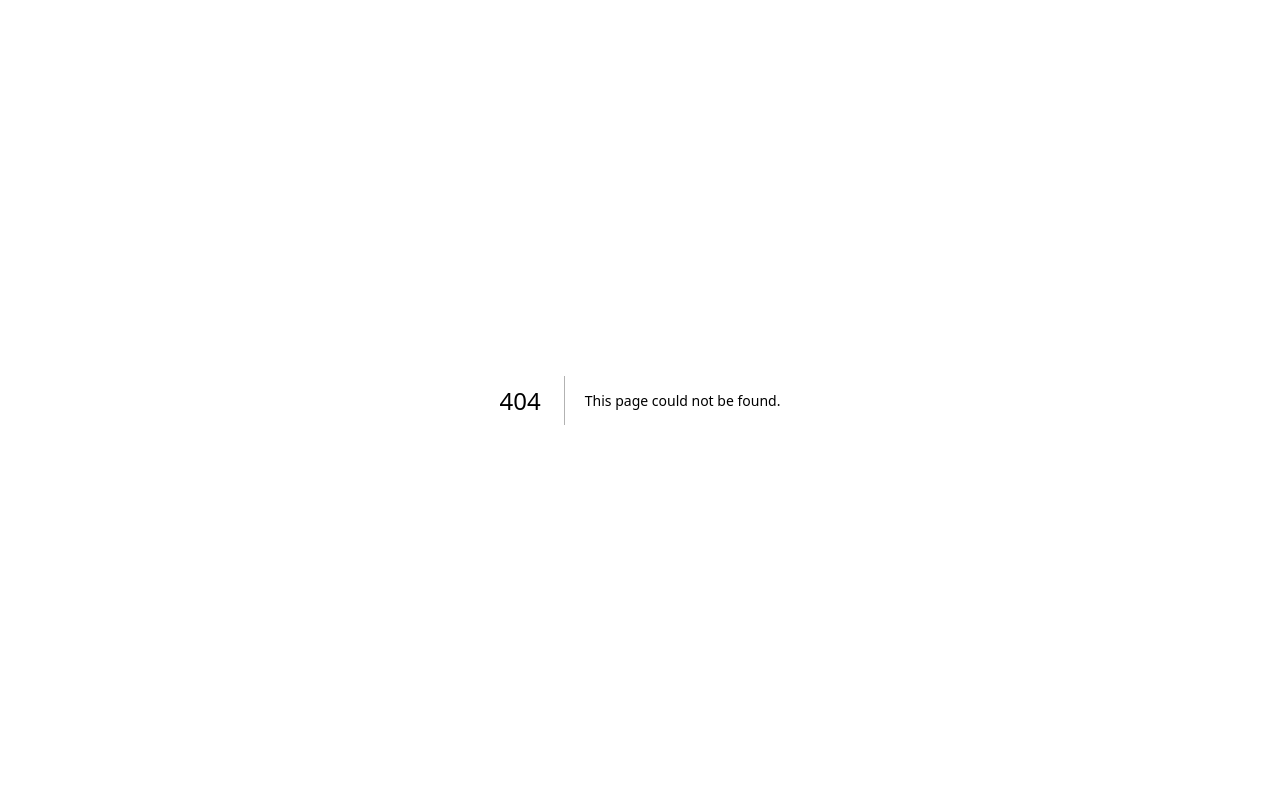
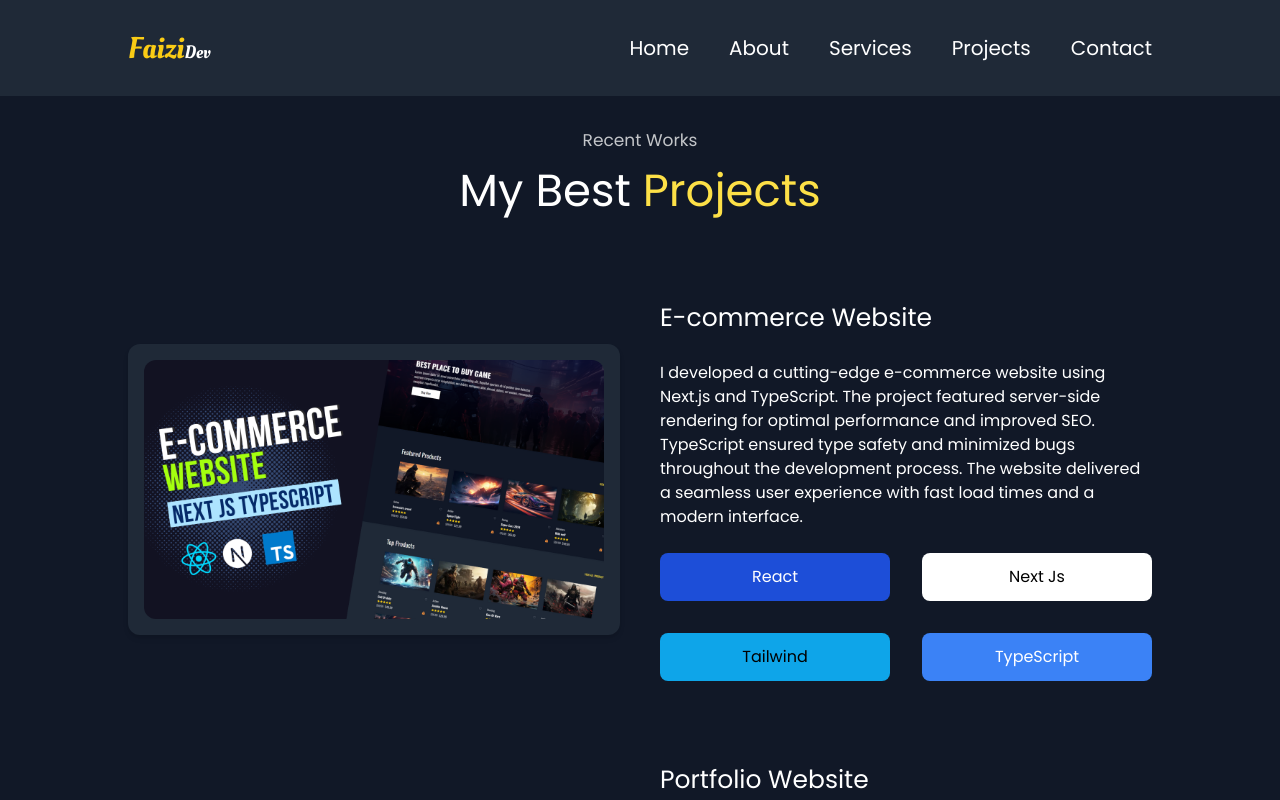
Before and after one commit to Afzalfaizi/PRODIGY_WD_05, a Next.js app: page /projects in a window 1280 px wide. Before the commit this address had no page. Shown: the top 800 px of the page. Built offline with nearby package versions, Linux system fonts and the light colour scheme.

Commit message:
Prodigy InfoTech Task

```diff
--- a/app/Helper/ProjectCard.tsx
+++ b/app/Helper/ProjectCard.tsx
@@ -7,9 +7,10 @@ interface Props {
     tech2: string;
     tech3: string;
     tech4: string;
+    decription: string;
 }
 
-const ProjectCard = ({ image, tech1, tech2, tech3, tech4, title }: Props) => {
+const ProjectCard = ({ image, tech1, tech2, tech3, tech4, title, decription }: Props) => {
     return (
         <div className=' grid w-[80%] mx-auto pt-[5rem] grid-cols-1 lg:grid-cols-2 gap-10 items-center'>
             <div className=' p-4 rounded-xl relative cursor-pointer hover:-rotate-6 transform transition-all duration-200
@@ -23,23 +24,16 @@ const ProjectCard = ({ image, tech1, tech2, tech3, tech4, title }: Props) => {
             </div>
             <div>
                 <h1 className=' text-[25px] text-white'>{title}</h1>
-                <p className='text-sm text-gray-400 my-6'>
-                    Lorem ipsum dolor sit amet consectetur adipisicing elit.
-                    Sit, odit ex neque laborum vitae dolor architecto aliquid accusamus
-                    quasi vel quo magnam veritatis accusantium officiis consectetur in
-                    possimus nam dolorum?</p>
-                <div className=' mt-[1.3rem] grid-cols-2 grid sm:grid-cols-3 xl:grid-cols-4 gap-[2rem]'>
-                    <h1 className=' px-6 py-3 bg-blue-700 text-white rounded-lg text-center'>{tech1}</h1>
+                <p className='text-m text-white my-6'>
+                    {decription}</p>
+                <div className=' mt-[1.3rem] grid grid-cols-1 sm:grid-cols-2 xl:grid-cols-2 gap-[2rem]'>
+                    <h1 className=' px-3 py-3 bg-blue-700 text-white rounded-lg text-center'>{tech1}</h1>
+                    <h1 className=' px-6 py-3 bg-white text-black rounded-lg text-center'>{tech2}</h1>
+                    <h1 className=' px-6 py-3 bg-sky-500 text-black rounded-lg text-center'>{tech3}</h1>
+                    <h1 className=' px-6 py-3 bg-blue-500 text-white rounded-lg text-center'>{tech4}</h1>
                 </div>
-                <div className=' mt-[1.3rem] grid-cols-2 grid sm:grid-cols-3 xl:grid-cols-4 gap-[2rem]'>
-                    <h1 className=' px-6 py-3 bg-blue-700 text-white rounded-lg text-center'>{tech2}</h1>
-                </div>
-                <div className=' mt-[1.3rem] grid-cols-2 grid sm:grid-cols-3 xl:grid-cols-4 gap-[2rem]'>
-                    <h1 className=' px-6 py-3 bg-blue-700 text-white rounded-lg text-center'>{tech3}</h1>
-                </div>
-                <div className=' mt-[1.3rem] grid-cols-2 grid sm:grid-cols-3 xl:grid-cols-4 gap-[2rem]'>
-                    <h1 className=' px-6 py-3 bg-blue-700 text-white rounded-lg text-center'>{tech4}</h1>
-                </div>
+
+
             </div>
         </div>
     )
--- /dev/null
+++ b/app/components/NavBar.tsx
@@ -0,0 +1,24 @@
+import React from 'react'
+import Link from 'next/link'
+
+const NavBar = () => {
+  return (
+    <div className={`fixed w-[100%] z-[1000] transition-all duration-300 bg-gray-800`}>
+    <div className=' flex items-center h-[12vh] justify-between w-[80%] mx-auto'>
+        <div className=' font-logo text-white text-[18px]'>
+            <span className=' text-[30px] md:tex-[40px] text-yellow-400'>Faizi</span>
+            Dev
+        </div>
+        <ul className=' md:flex hidden items-center space-x-10'>
+            <li className="nav__link"><Link href={'/'}>Home</Link></li>
+            <li className="nav__link"><Link href={'/about'}>About</Link></li>
+            <li className="nav__link"><Link href={'/services'}>Services</Link></li>
+            <li className="nav__link"><Link href={'/projects'}>Projects</Link></li>
+            <li className="nav__link"><Link href={'/contact'}>Contact</Link></li>
+        </ul>
+    </div>
+</div>
+  )
+}
+
+export default NavBar
--- a/app/components/Projects.tsx
+++ /dev/null
@@ -1,22 +0,0 @@
-import React from 'react'
-import ProjectCard from '../Helper/ProjectCard'
-
-const Projects = () => {
-  return (
-    <div className=' pt-[5rem] pb-[3rem] bg-gray-900'>
-      <div className=' text-center'>
-        <p className=' heading__mini'> Recent Works </p>
-        <h1 className=' heading__primary'> My Best <span className=' text-yellow-300'>Projects</span></h1>
-      </div>
-      <ProjectCard
-        title='E-commerce Website'
-        tech1="React"
-        tech2="Next Js"
-        tech3="Tailwind"
-        tech4="TypeScript"
-        image="/images/p1.png" />
-    </div>
-  )
-}
-
-export default Projects
--- a/app/components/nav.tsx
+++ b/app/components/nav.tsx
@@ -32,7 +32,7 @@ export default function Nav({ openNav }: Props) {
                     <li className="nav__link"><Link href={'/'}>Home</Link></li>
                     <li className="nav__link"><Link href={'/about'}>About</Link></li>
                     <li className="nav__link"><Link href={'/services'}>Services</Link></li>
-                    <li className="nav__link"><Link href={'/blog'}>Blog</Link></li>
+                    <li className="nav__link"><Link href={'/projects'}>Projects</Link></li>
                     <li className="nav__link"><Link href={'/contact'}>Contact</Link></li>
                 </ul>
                 <Bars3CenterLeftIcon
--- a/app/layout.tsx
+++ b/app/layout.tsx
@@ -1,6 +1,7 @@
 import type { Metadata } from "next";
 import { Inter } from "next/font/google";
 import "./globals.css";
+import NavBar from "./components/NavBar";
 
 const inter = Inter({ subsets: ["latin"] });
 
@@ -16,7 +17,10 @@ export default function RootLayout({
 }>) {
   return (
     <html lang="en">
-      <body className= "font-primary">{children}</body>
+      <body className= "font-primary">
+        <NavBar />
+        {children}
+        </body>
     </html>
   );
 }
--- a/app/page.tsx
+++ b/app/page.tsx
@@ -6,7 +6,6 @@ import Hero from "./components/Hero";
 import AboutMe from "./components/AboutMe";
 import Services from "./components/Services";
 import Skills from "./components/Skills";
-import Projects from "./components/Projects";
 
 export default function homePage() {
   const [showNav, setShowNav] = useState(false);
@@ -20,7 +19,6 @@ export default function homePage() {
       <AboutMe />
       {/* <Services /> */}
       <Skills />
-      <Projects />
 
     </div>
   )
--- /dev/null
+++ b/app/projects/page.tsx
@@ -0,0 +1,61 @@
+
+import ProjectCard from '../Helper/ProjectCard'
+
+const Projects = () => {
+  return (
+    <div className=' pt-[8rem] pb-[3rem] bg-gray-900'>
+      <div className=' text-center'>
+        <p className=' heading__mini'> Recent Works </p>
+        <h1 className=' heading__primary'> My Best <span className=' text-yellow-300'>Projects</span></h1>
+      </div>
+      <ProjectCard
+        title='E-commerce Website'
+        decription='I developed a cutting-edge e-commerce website using Next.js and TypeScript.
+        The project featured server-side rendering for optimal performance and improved SEO.
+        TypeScript ensured type safety and minimized bugs throughout the development process.
+        The website delivered a seamless user experience with fast load times and a modern interface.'
+        tech1="React"
+        tech2="Next Js"
+        tech3="Tailwind"
+        tech4="TypeScript"
+        image="/images/p1.png" />
+      <ProjectCard
+        title='Portfolio Website'
+        decription='I created a sleek and professional personal portfolio website to highlight my skills and accomplishments.
+         The website boasts a modern and responsive design, ensuring a seamless experience across different devices.
+          It showcases my projects, qualifications, and contact information, allowing potential clients or employers to
+           easily explore my work and get in touch.
+           The portfolio website effectively represents my brand and expertise in a visually appealing and user-friendly manner.'
+        tech1="React"
+        tech2="Next Js"
+        tech3="Tailwind"
+        tech4="TypeScript"
+        image="/images/p2.png" />
+      <ProjectCard
+        title='Fullstack Food delivery Webapp'
+        decription='I developed a full-stack website using Node.js, MongoDB, and Next.js.
+         This project combined the power of a robust backend with Node.js and MongoDB for data storage and retrieval,
+          while Next.js provided server-side rendering for enhanced performance and SEO.
+           The website seamlessly integrated front-end and back-end functionalities,
+            delivering a dynamic and interactive user experience.'
+        tech1="React"
+        tech2="Next Js"
+        tech3="Node Js"
+        tech4="MongoDB"
+        image="/images/p3.png" />
+      <ProjectCard
+        title='Travel Website'
+        decription='I developed a captivating travel website using React, Next.js, Tailwind CSS, and TypeScript.
+         The project combined the flexibility of React components with the server-side rendering capabilities of Next.js,
+          resulting in a fast and interactive user experience. Tailwind CSS provided a streamlined and responsive design,
+           while TypeScript ensured type safety throughout the development process, minimizing errors and improving code quality'
+        tech1="React"
+        tech2="Next Js"
+        tech3="Node Js"
+        tech4="MongoDB"
+        image="/images/p4.png" />
+    </div>
+  )
+}
+
+export default Projects
```
